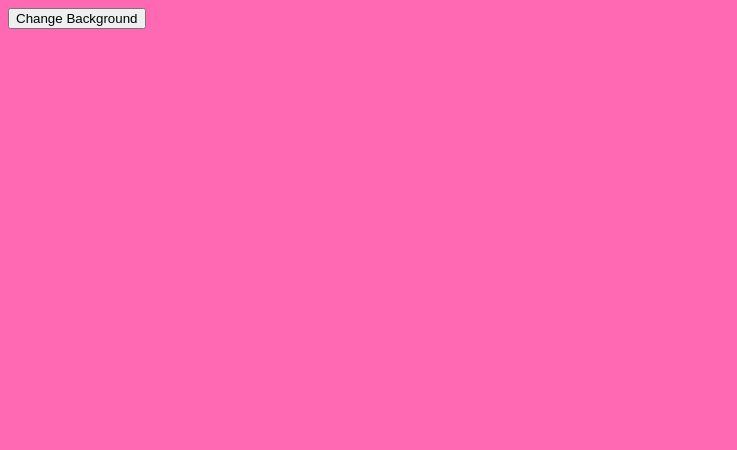
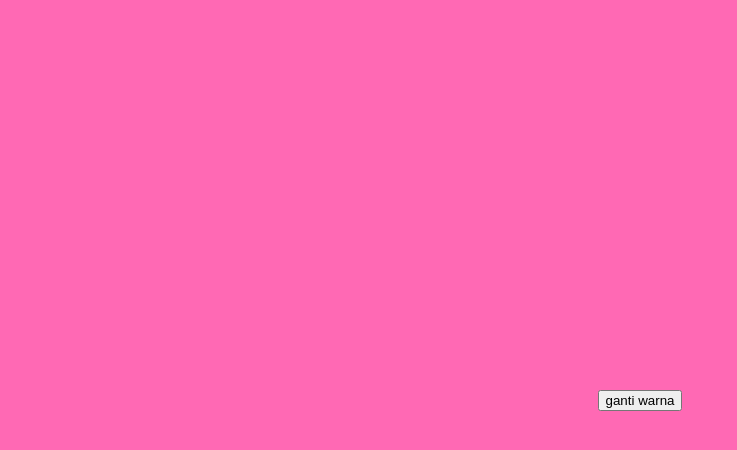
Before and after one commit to contohdoangya99-del/soso, a plain HTML site: page latihan.html in a window 1280 px wide. Shown: the whole page, without its empty margins (0-737 px from the left). Drawn offline with Linux system fonts and the light colour scheme.

Commit message:
perubahan

```diff
--- a/latihan.html
+++ b/latihan.html
@@ -3,15 +3,19 @@
   <head>
     <meta charset="UTF-8" />
     <meta name="viewport" content="width=device-width, initial-scale=1.0" />
-    <title>Study Late | CSS</title>
+    <title>latihan</title>
     <style>
       body {
         background-color: hotpink;
+        display: grid;
+        place-items: center;
+        height: 100vh;
+        margin: 0;
       }
     </style>
   </head>
   <body>
-    <button id="changeColor-btn">Change Background</button>
+    <button id="changeColor-btn">ganti warna</button>
 
     <script>
       const changeColorBtn = document.getElementById("changeColor-btn");
```
